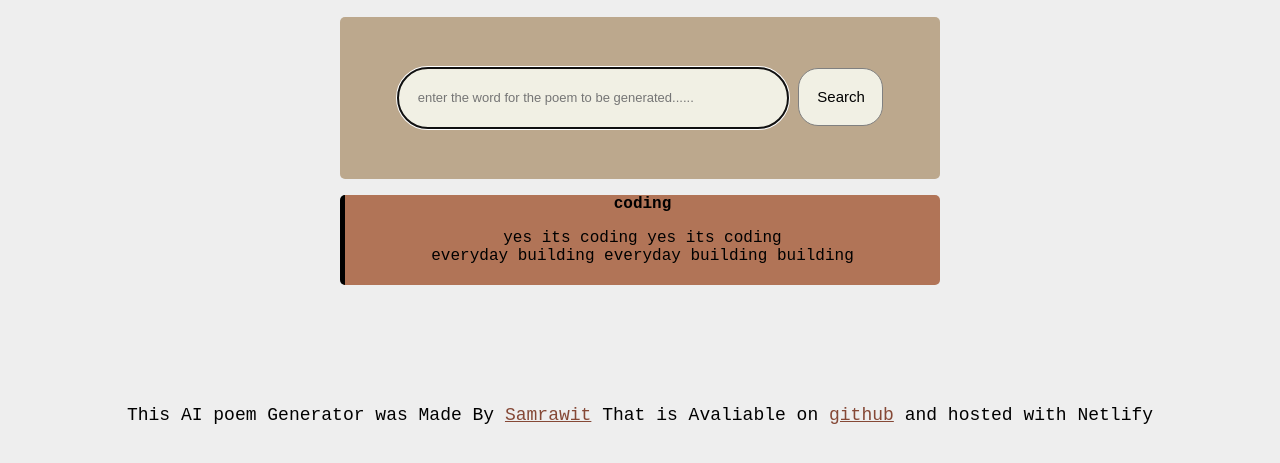
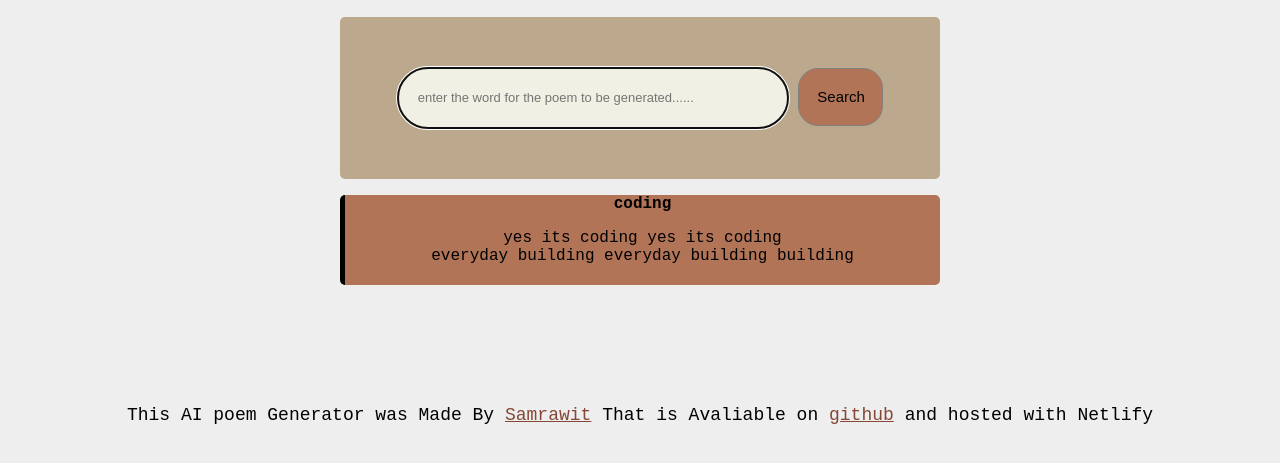
Before and after one commit to sambee-coding/poem-generator--web-app, a plain HTML site: page index.html in a window 1280 px wide. Shown: the part 141-604 px from the top of the page. Drawn offline with Linux system fonts and the light colour scheme.

Commit message:
i added css styling

```diff
--- a/index.html
+++ b/index.html
@@ -24,7 +24,7 @@
     </div>
    </main>
    </div>
-    <footer>This AI poem Generator was Made By <a href="">Samrawit</a> That is Avaliable on <a href=""> github</a> and hosted with <a href=""></a> Netlify</footer>
+    <footer>This AI poem Generator was Made By <a href="https://www.linkedin.com/in/samrawit-bitew-4896b7364/?lipi=urn%3Ali%3Apage%3Ad_flagship3_notifications%3B4M7un4PzSAeprEZbm4hIwA%3D%3D">Samrawit</a> That is Avaliable on <a href=""> github</a> and hosted with <a href=""></a> Netlify</footer>
     <script src="src/poem.js"></script>
 </body>
 </html>
--- a/src/addbeauty.css
+++ b/src/addbeauty.css
@@ -2,13 +2,12 @@ body{
     background-color:#EEEEEE;
     text-align: center;
     font-family: 'Courier New';
-
 }
  a{
     color:#854836;
  }
 .container{
-    width: 600px;
+    max-width: 600px;
     margin: 120px auto;
 }
 .container h1{
@@ -41,7 +40,7 @@ border-radius: 5px;
   border-radius: 20px;
   border: 1px solid gray;
   line-height: 20px;
-  background-color: #F1F0E4;
+  background-color: #B17457;
  color:black ;
 }
 .poem{
```
